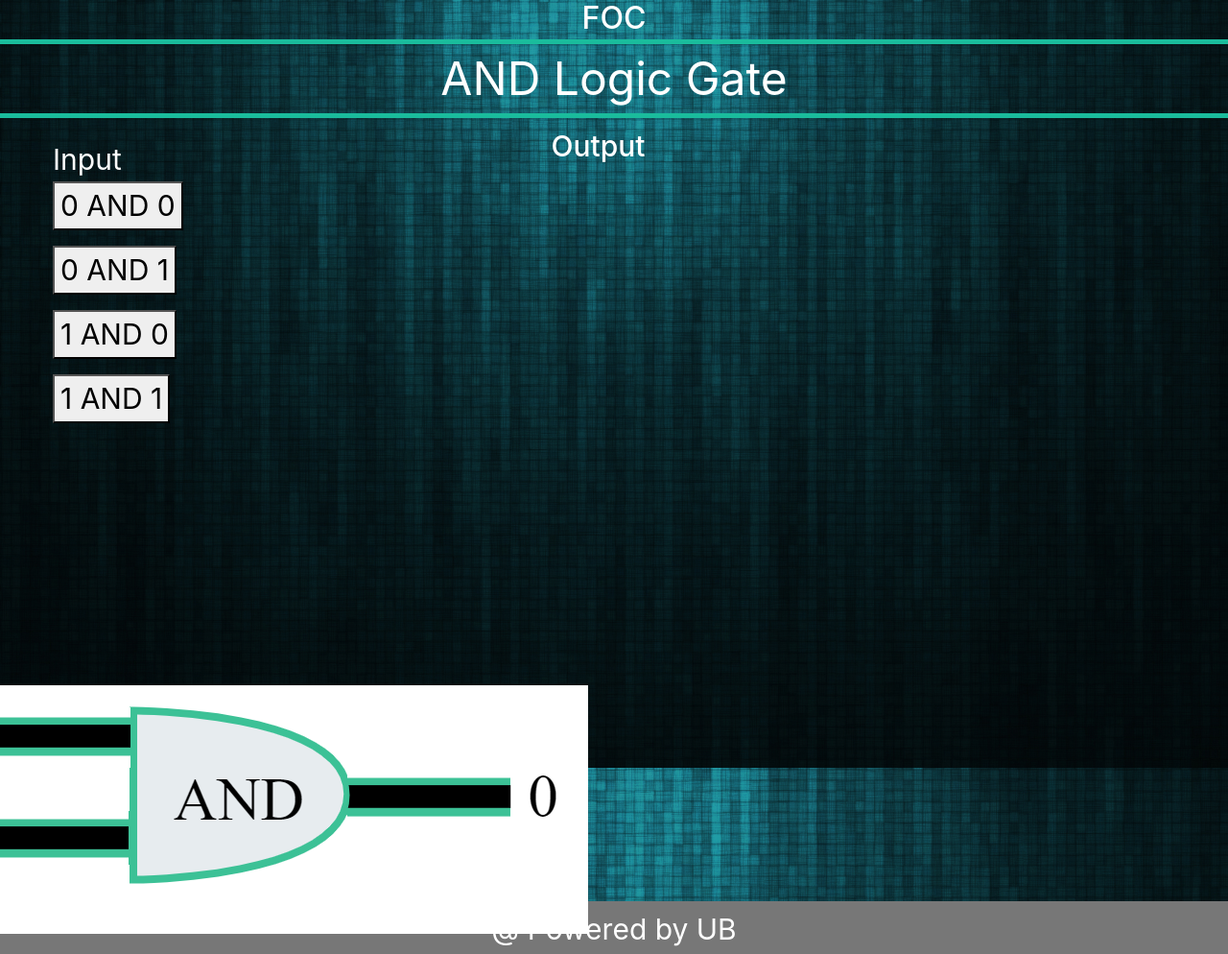
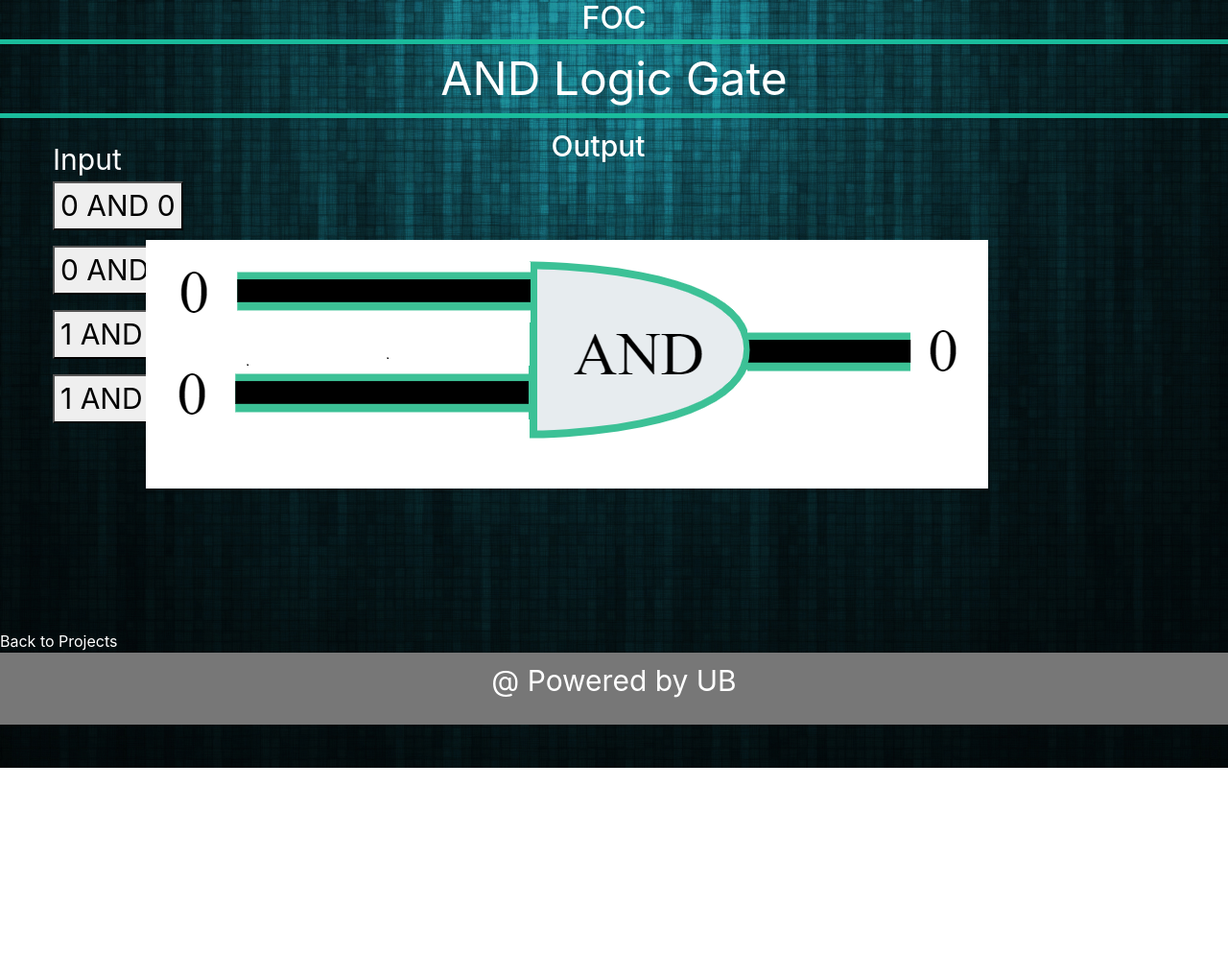
Before and after one commit to georgie5/focindividualw, a plain HTML site: page ANDGATE2.html in a window 1280 px wide. Shown: the whole page at 96% size. After the commit the page ends 800 px from the top, so only its background shows below. Drawn offline with nearby package versions, Linux system fonts and the light colour scheme.

Commit message:
Update ANDGATE2.html

```diff
--- a/ANDGATE2.html
+++ b/ANDGATE2.html
@@ -26,7 +26,7 @@
 
     <h2 style="color:white;font-size: 30px;" >Output</h2>
     <hr>
-    <img id="belizeImage" src="./andgate/and00.png" style=" position: relative; top: 250px; right: 250px; ">
+    <img id="belizeImage" src="./andgate/and00.png" style=" position: absolute; top: 250px; right: 250px; ">
 
   </div>
 </div>
```
